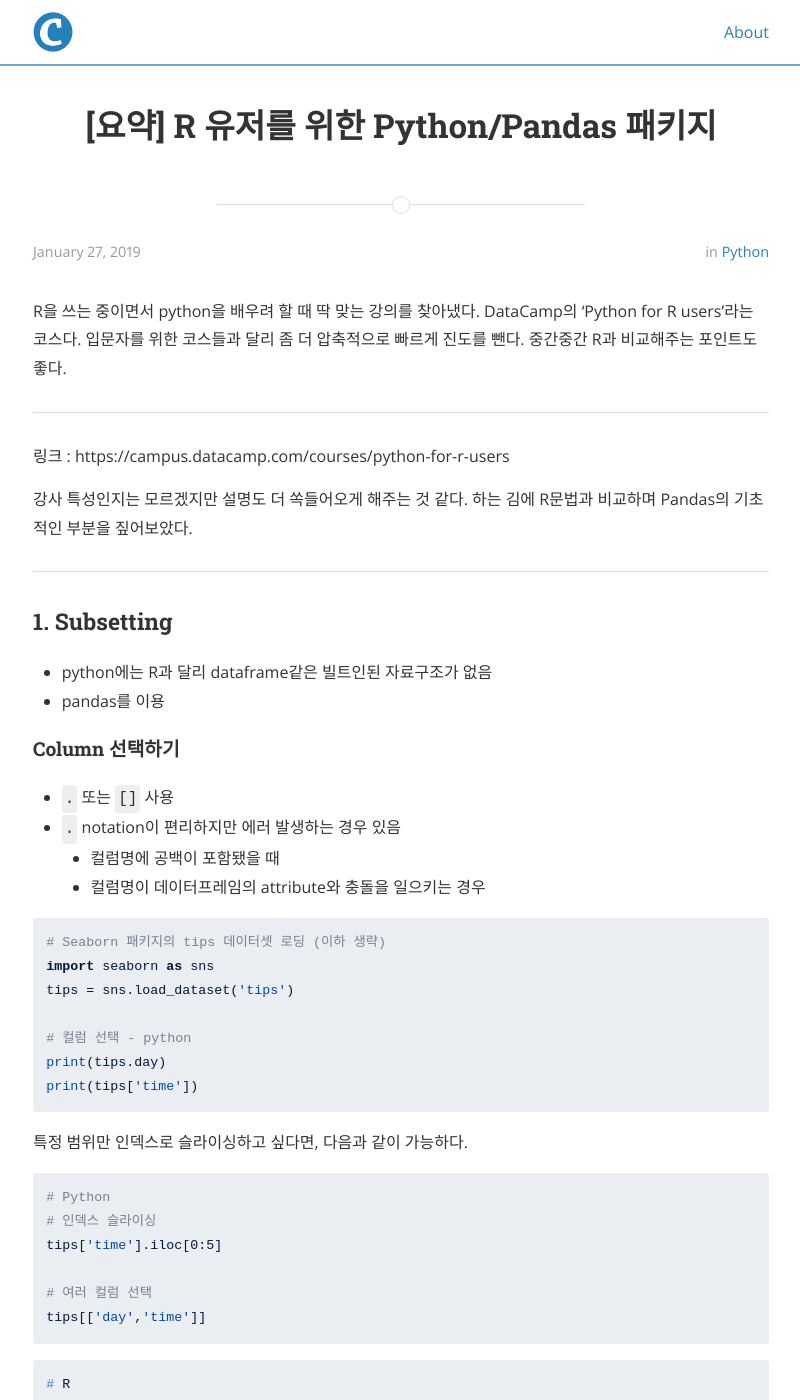
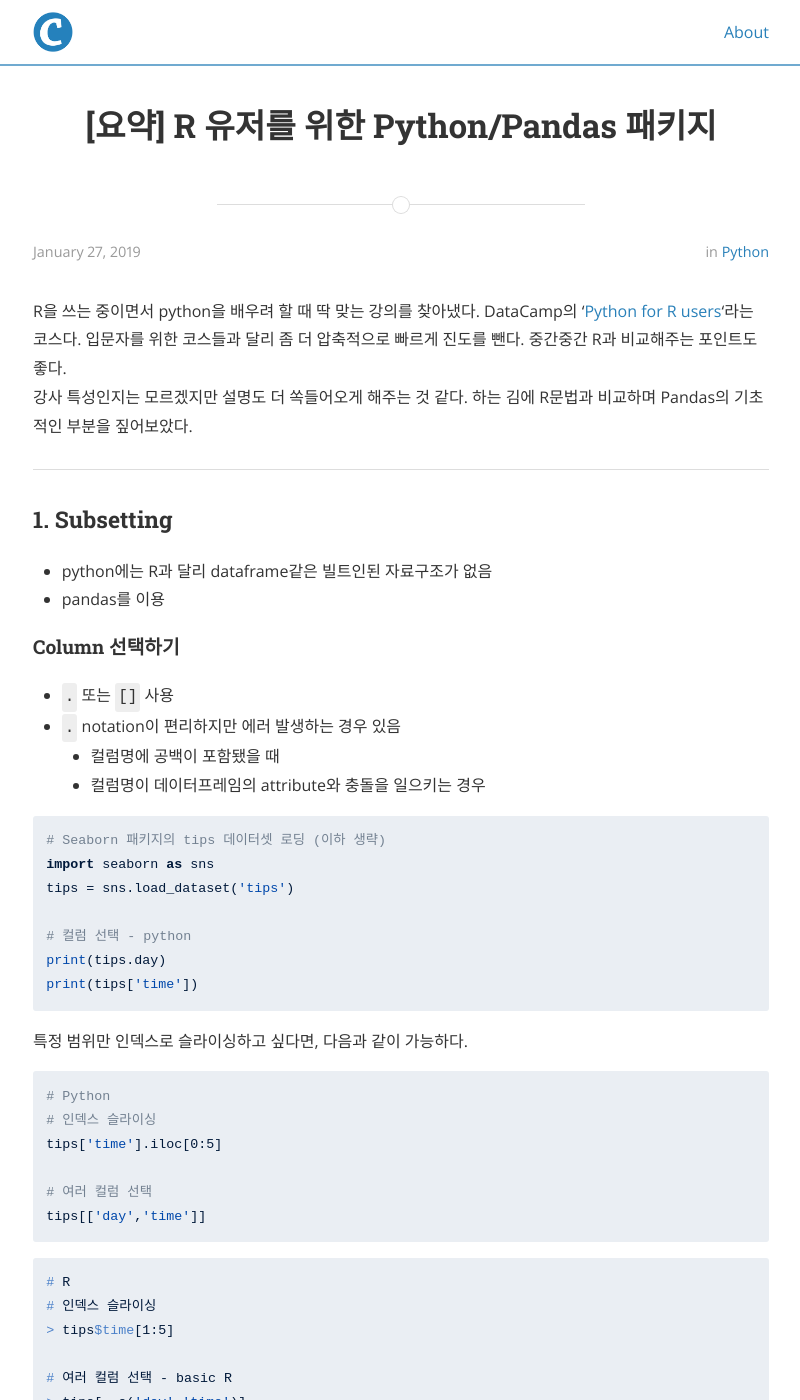
Before and after one commit to JessyMin/jessymin.github.io, a Jekyll site: the page built from _posts/2019-01-27-python-pandas-for-R-user.md, in a window 1280 px wide and 1400 px high. Shown: the whole window, without its empty margins (239-1039 px from the left). Built offline with Jekyll 4.4.1, drawn with Linux system fonts in a browser that asks for light colours; nearby versions of some CDN libraries; some of the changed text lies outside the part shown.

Commit message:
[edit] 마크다운 에러(코드블록)

````diff
--- a/_posts/2019-01-27-python-pandas-for-R-user.md
+++ b/_posts/2019-01-27-python-pandas-for-R-user.md
@@ -7,12 +7,8 @@
 ---
 
 
- R을 쓰는 중이면서 python을 배우려 할 때 딱 맞는 강의를 찾아냈다. DataCamp의 'Python for R users'라는 코스다. 입문자를 위한 코스들과 달리 좀 더 압축적으로 빠르게 진도를 뺀다. 중간중간 R과 비교해주는 포인트도 좋다.
-
----
-
-링크 : https://campus.datacamp.com/courses/python-for-r-users
-
+ R을 쓰는 중이면서 python을 배우려 할 때 딱 맞는 강의를 찾아냈다. DataCamp의 '<a href='https://campus.datacamp.com/courses/python-for-r-users'>Python for R users</a>'라는 코스다. 입문자를 위한 코스들과 달리 좀 더 압축적으로 빠르게 진도를 뺀다. 중간중간 R과 비교해주는 포인트도 좋다.
+<br>
 강사 특성인지는 모르겠지만 설명도 더 쏙들어오게 해주는 것 같다. 하는 김에 R문법과 비교하며 Pandas의 기초적인 부분을 짚어보았다.
 
 ---
@@ -65,6 +61,7 @@
 - `.iloc` : row index 사용
 - 위의 두 accessor는 column에 액세스할 때도 사용 가능
 - python의 인덱싱은 R과 달리 0에서 시작함
+
 ```python
 # 첫번째 행 출력하기
 # python
@@ -191,6 +188,7 @@
 > tips$smoker <- toupper(tips$smoker)
 ```
 
+<br>
 
 ### 3. Missing Value
 
@@ -225,6 +223,7 @@
 
 ```
 
+<br>
 
 ### 중간 정리/느낀 점
 - 나중에 python을 배울 생각이 있다면, R을 처음 배울 때 boolean indexing 부분을 탄탄히 하면 좋을 것 같다.
````
